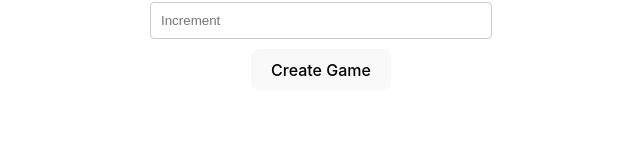
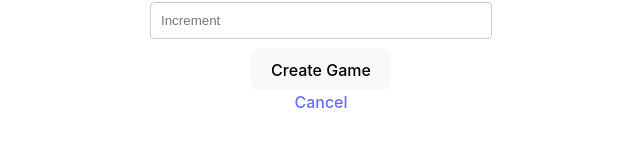
Before and after one commit to ADAidan/chess-app-react-mongodb-demo, a React (Vite) app: page /create-game in a window 1280 px wide. Shown: the part 247-394 px from the top of the page, without its empty margins (319-959 px from the left). Built offline with nearby package versions, Linux system fonts and the light colour scheme.

Commit message:
added cancel button

```diff
--- a/src/components/create-game.jsx
+++ b/src/components/create-game.jsx
@@ -1,3 +1,5 @@
+import React from 'react';
+import { Link } from 'react-router-dom';
 import './create-game.css';
 
 const CreateGame = () => {
@@ -22,6 +24,7 @@
         <input type='text' id='increment' placeholder='Increment' />
         <button type='submit'>Create Game</button>
       </form>
+      <Link to='/lobby'>Cancel</Link>
     </div>
   );
 };
```
